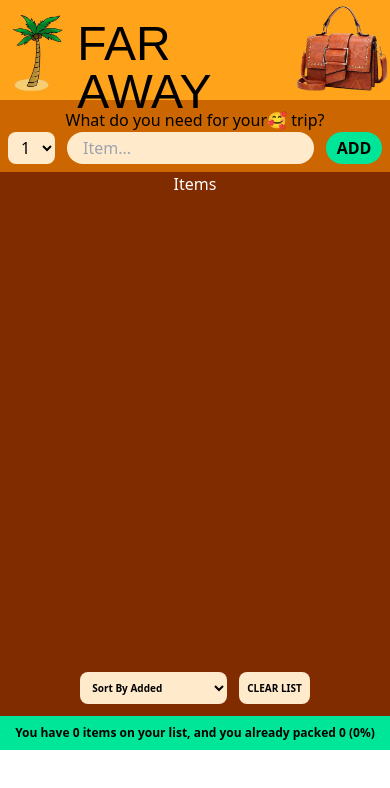
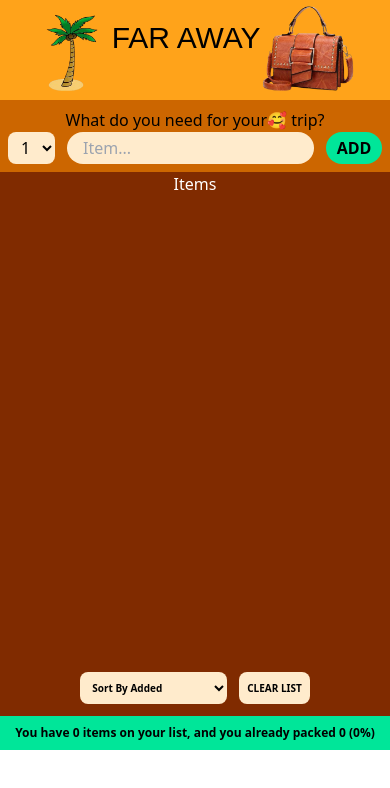
Before and after one commit to DiwanMalla/profileCard, a React (Vite) app: page / in a window 390 px wide. Shown: the top 788 px of the page. Built offline with nearby package versions, Linux system fonts and the light colour scheme.

Commit message:
Make changes on font size of Far away text

```diff
--- a/src/components/part 4/components/header.tsx
+++ b/src/components/part 4/components/header.tsx
@@ -8,7 +8,7 @@ const header = () => {
         >
           <img src="coconutTree.png" className="h-[100px]"></img>
           <h2
-            className="mt-5 text-5xl"
+            className="mt-5 text-3xl sm:text-5xl"
             style={{
               fontFamily: "Devinyl Line Trial,sans-serif",
             }}
```
